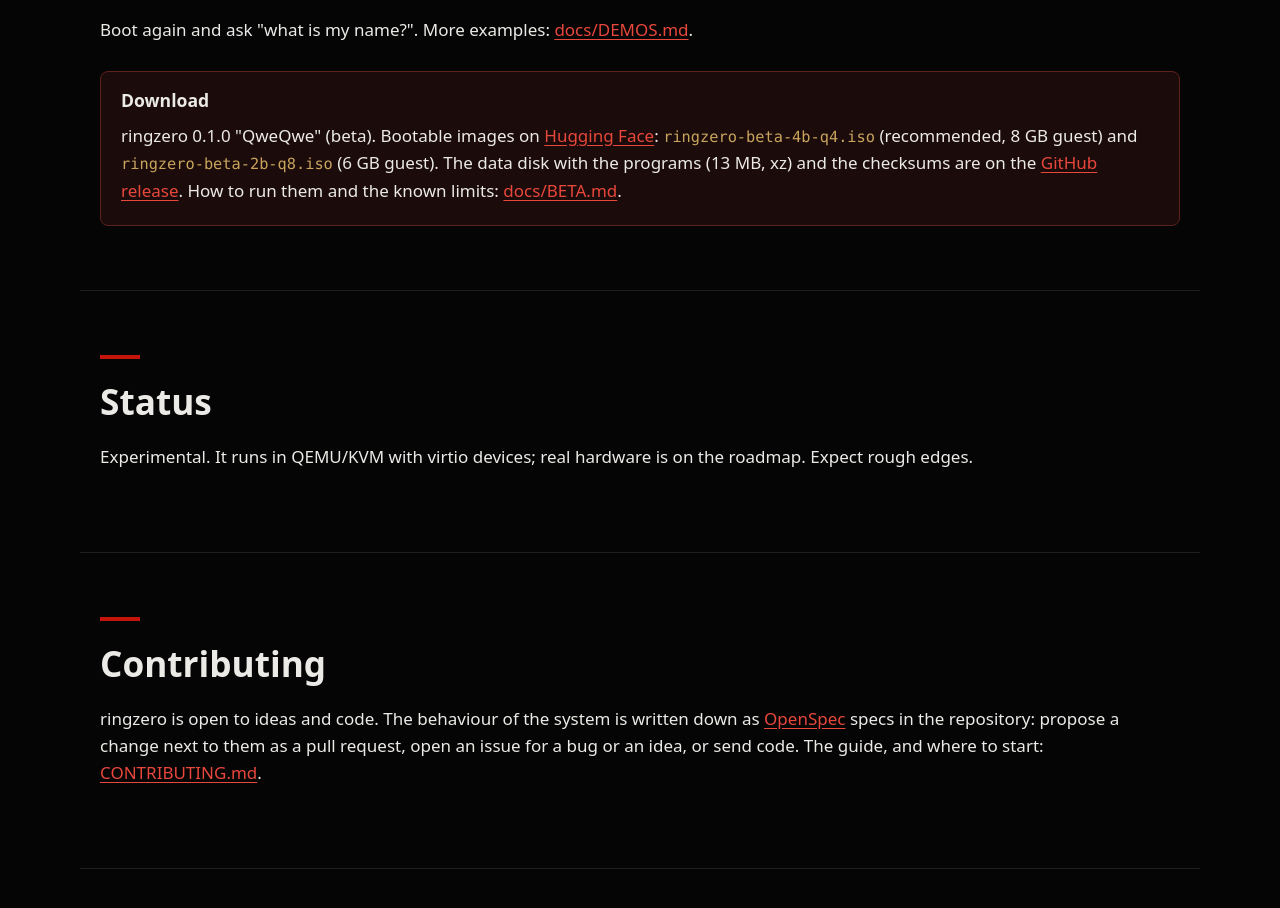
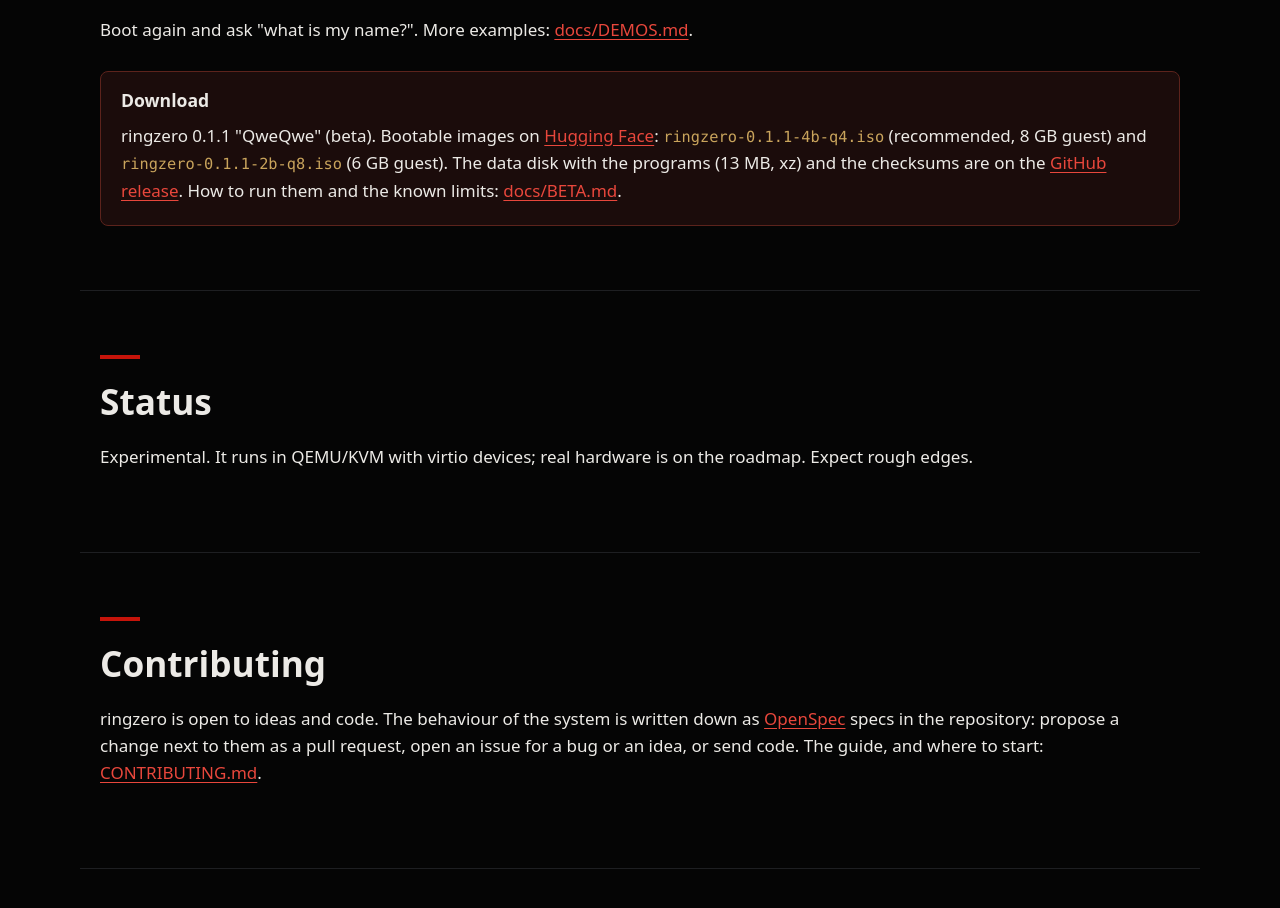
Before and after one commit to tcsenpai/ringzero, a plain HTML site: page site/index.html in a window 1280 px wide. Shown: the part 5780-6688 px from the top of the page. Drawn offline with Linux system fonts and the light colour scheme.

Commit message:
docs: 0.1.1 release notes, file names and version on every surface

```diff
--- a/site/index.html
+++ b/site/index.html
@@ -220,11 +220,11 @@ create a table in /shop.db with sqlite, add three products with prices, and tell
     <a href="https://github.com/tcsenpai/ringzero/blob/main/docs/DEMOS.md">docs/DEMOS.md</a>.</p>
   <div class="callout">
     <h3>Download</h3>
-    <p>ringzero 0.1.0 "QweQwe" (beta). Bootable images on
-      <a href="https://huggingface.co/Pleistocene/ringzero">Hugging Face</a>: <code>ringzero-beta-4b-q4.iso</code>
-      (recommended, 8 GB guest) and <code>ringzero-beta-2b-q8.iso</code> (6 GB guest). The data disk with the programs
+    <p>ringzero 0.1.1 "QweQwe" (beta). Bootable images on
+      <a href="https://huggingface.co/Pleistocene/ringzero">Hugging Face</a>: <code>ringzero-0.1.1-4b-q4.iso</code>
+      (recommended, 8 GB guest) and <code>ringzero-0.1.1-2b-q8.iso</code> (6 GB guest). The data disk with the programs
       (13 MB, xz) and the checksums are on the
-      <a href="https://github.com/tcsenpai/ringzero/releases/tag/v0.1.0-beta">GitHub release</a>. How to run them and
+      <a href="https://github.com/tcsenpai/ringzero/releases/tag/v0.1.1">GitHub release</a>. How to run them and
       the known limits: <a href="https://github.com/tcsenpai/ringzero/blob/main/docs/BETA.md">docs/BETA.md</a>.</p>
   </div>
 </section>
```
Also changed, not shown: 5 other files.
